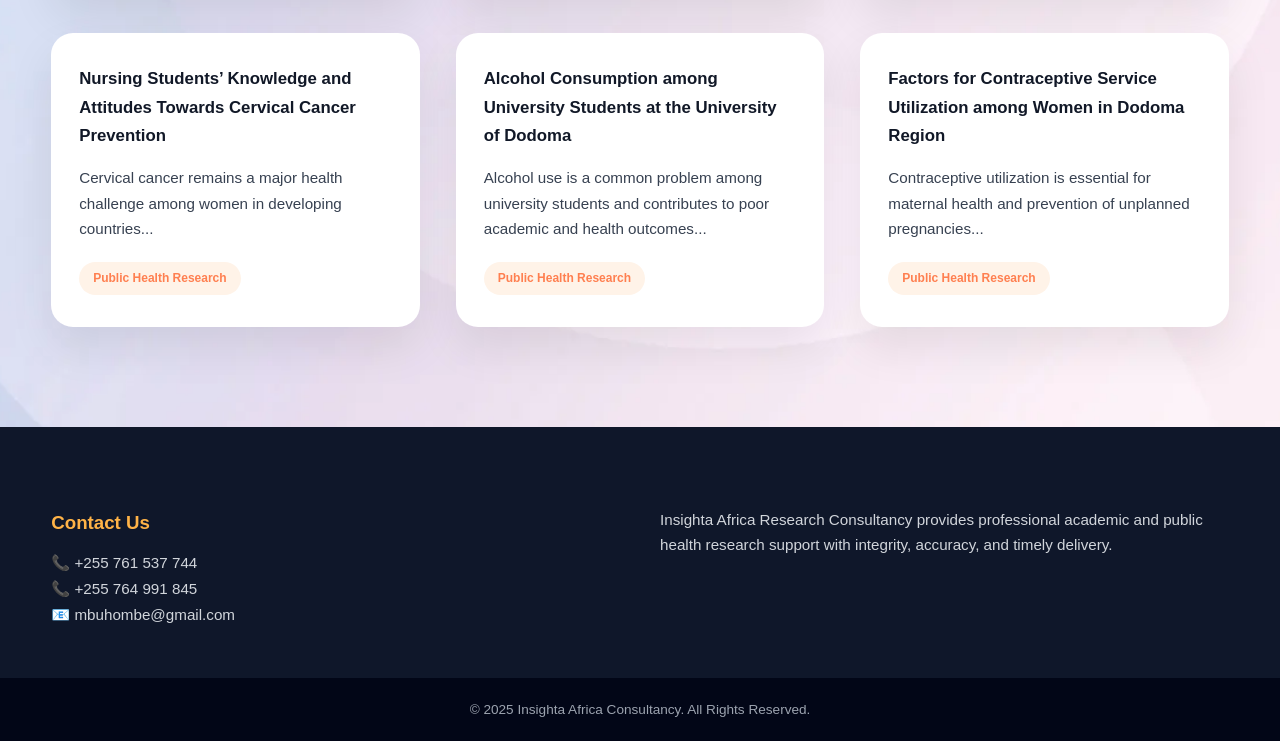
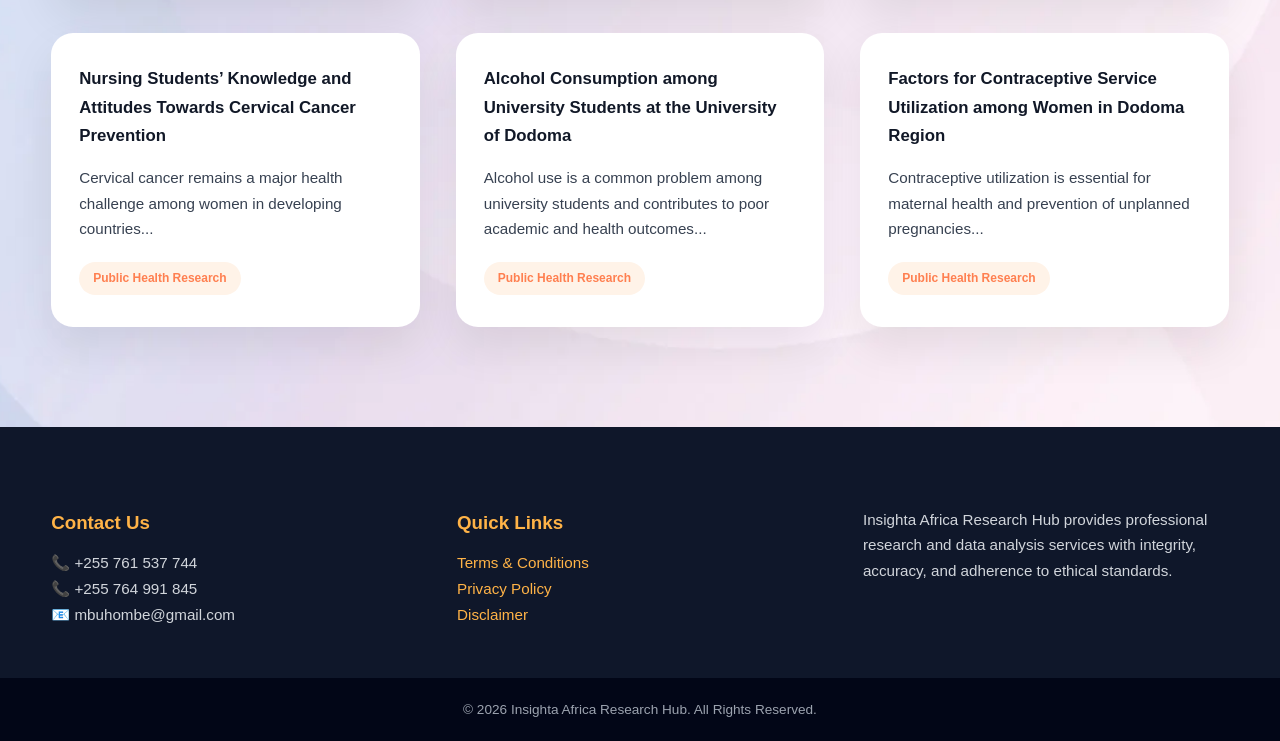
Before and after one commit to Buhombe/Insighta-Africa-Research-Hub, a plain HTML site: page Works.html in a window 1280 px wide. Shown: the part 1325-2066 px from the top of the page. Drawn offline with Linux system fonts and the light colour scheme.

Commit message:
Update Works.html

```diff
--- a/Works.html
+++ b/Works.html
@@ -114,7 +114,7 @@
 <footer class="footer">
   <div class="container footer-grid">
 
-    <div class="contact-text">
+    <div>
       <h3>Contact Us</h3>
       <p>
         📞 +255 761 537 744<br>
@@ -123,17 +123,26 @@
       </p>
     </div>
 
-    <div class="footer-note">
+    <div>
+      <h3>Quick Links</h3>
       <p>
-        Insighta Africa Research Consultancy provides professional academic and public
-        health research support with integrity, accuracy, and timely delivery.
+        <a href="terms.html" style="color:#ffb347; text-decoration:none;">Terms & Conditions</a><br>
+        <a href="privacy.html" style="color:#ffb347; text-decoration:none;">Privacy Policy</a><br>
+        <a href="disclaimer.html" style="color:#ffb347; text-decoration:none;">Disclaimer</a>
+      </p>
+    </div>
+
+    <div>
+      <p>
+        Insighta Africa Research Hub provides professional research and data
+        analysis services with integrity, accuracy, and adherence to ethical standards.
       </p>
     </div>
 
   </div>
 
   <div id="copyrights">
-    © 2025 Insighta Africa Consultancy. All Rights Reserved.
+    © 2026 Insighta Africa Research Hub. All Rights Reserved.
   </div>
 </footer>
 
```
